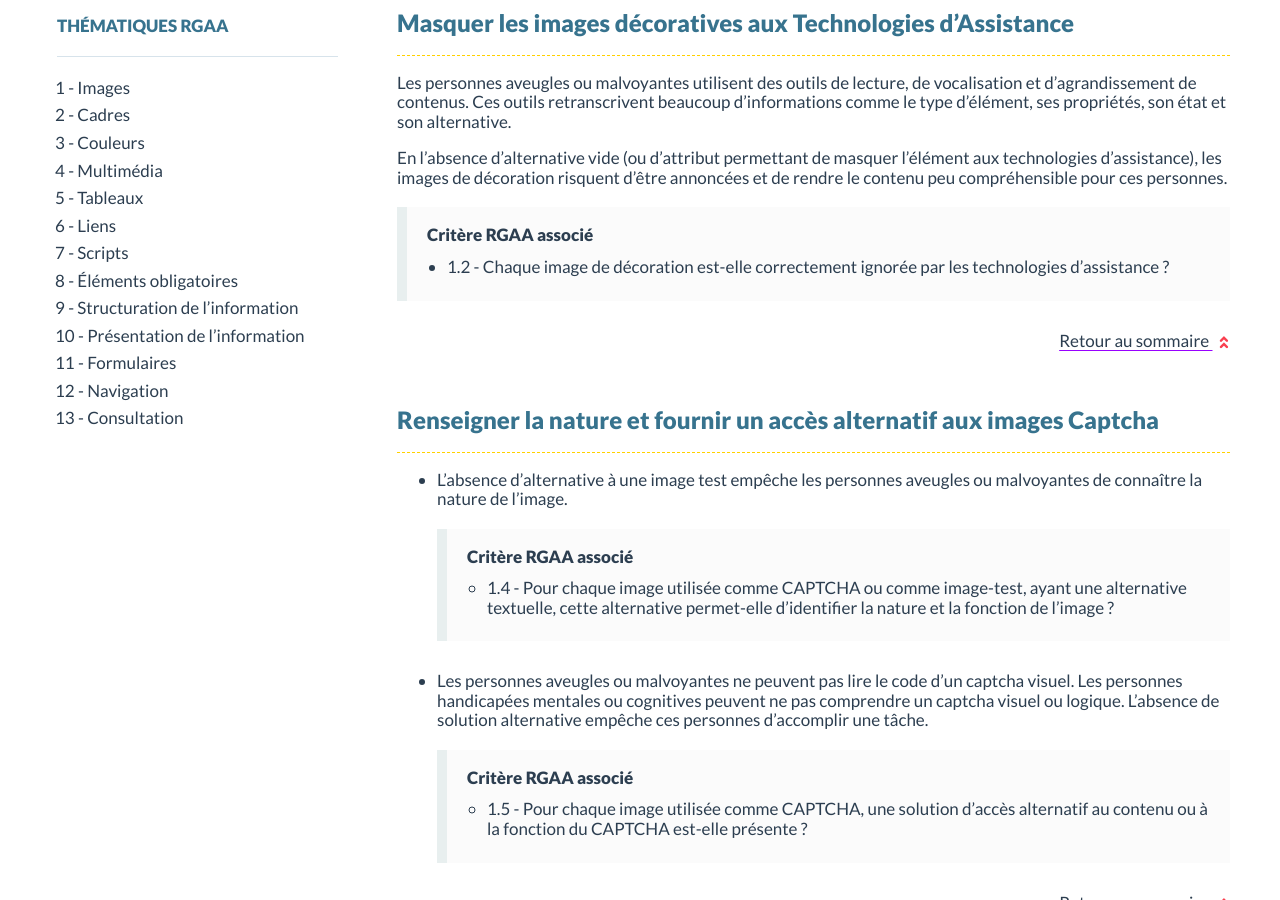
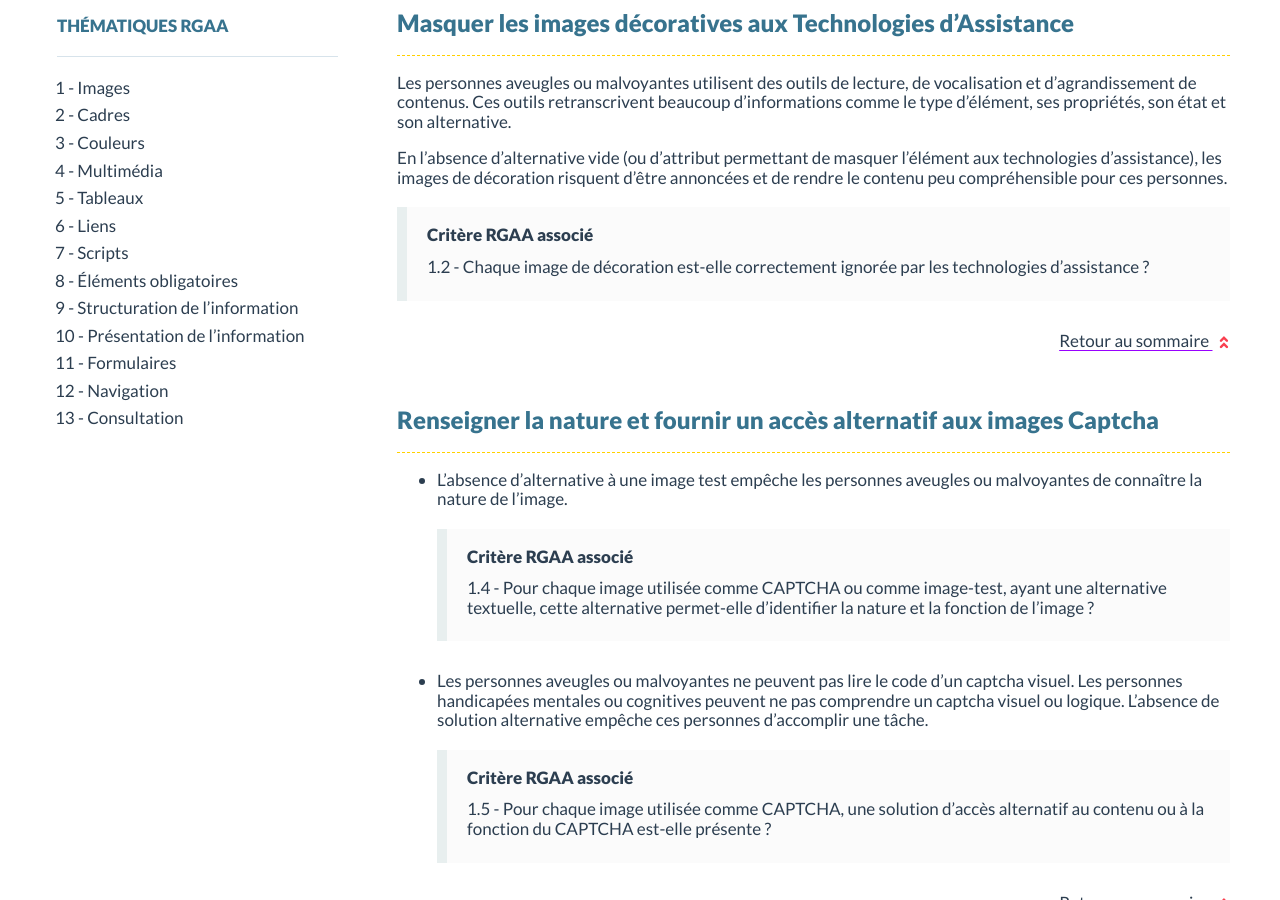
Before and after one commit to ideance-a11y/rgaa4-impacts-utilisateurs, a Jekyll site: the page built from index.html, in a window 1280 px wide and 900 px high, scrolled down 847 px. Built offline with Jekyll 4.4.1, drawn with Linux system fonts in a browser that asks for light colours; some web fonts are replaced.

```diff
--- a/index.html
+++ b/index.html
@@ -51,19 +51,29 @@ menu: rubriques
               Critère RGAA associé
             {% endif %}
           </p>
-          <ul aria-labelledby="criteria-{{forloop.index}}-{{ impact.name | slugify}}">
-            {% comment %} Pour chaque critère associé à l'impact user {% endcomment %}
+          {% if impact_item.criteria.rgaa.size > 1 %}
+            <ul aria-labelledby="criteria-{{forloop.index}}-{{ impact.name | slugify}}">
+              {% for criterion_num in impact_item.criteria.rgaa %}
+                {% comment %}
+                  Filtres liquid pour récupérer l'intitulé du critère
+                  dans les données du RGAA (/_data/rgaa_4_1_2_clean.json)
+                {% endcomment %}
+                {% assign criterion_data = site.data.rgaa_4_1_2_clean.criteria | where: 'num', criterion_num %}
+                <li>
+                  {{ criterion_num }} - {{ criterion_data[0]['name'] }}
+                </li>
+              {% endfor %}
+            </ul>
+          {% else %}
             {% for criterion_num in impact_item.criteria.rgaa %}
               {% comment %}
                 Filtres liquid pour récupérer l'intitulé du critère
                 dans les données du RGAA (/_data/rgaa_4_1_2_clean.json)
               {% endcomment %}
               {% assign criterion_data = site.data.rgaa_4_1_2_clean.criteria | where: 'num', criterion_num %}
-              <li>
-                {{ criterion_num }} - {{ criterion_data[0]['name'] }}
-              </li>
+              <span>{{ criterion_num }} - {{ criterion_data[0]['name'] }}</span>
             {% endfor %}
-          </ul>
+          {% endif %}
         </div>
       {% endif %}
 
```
